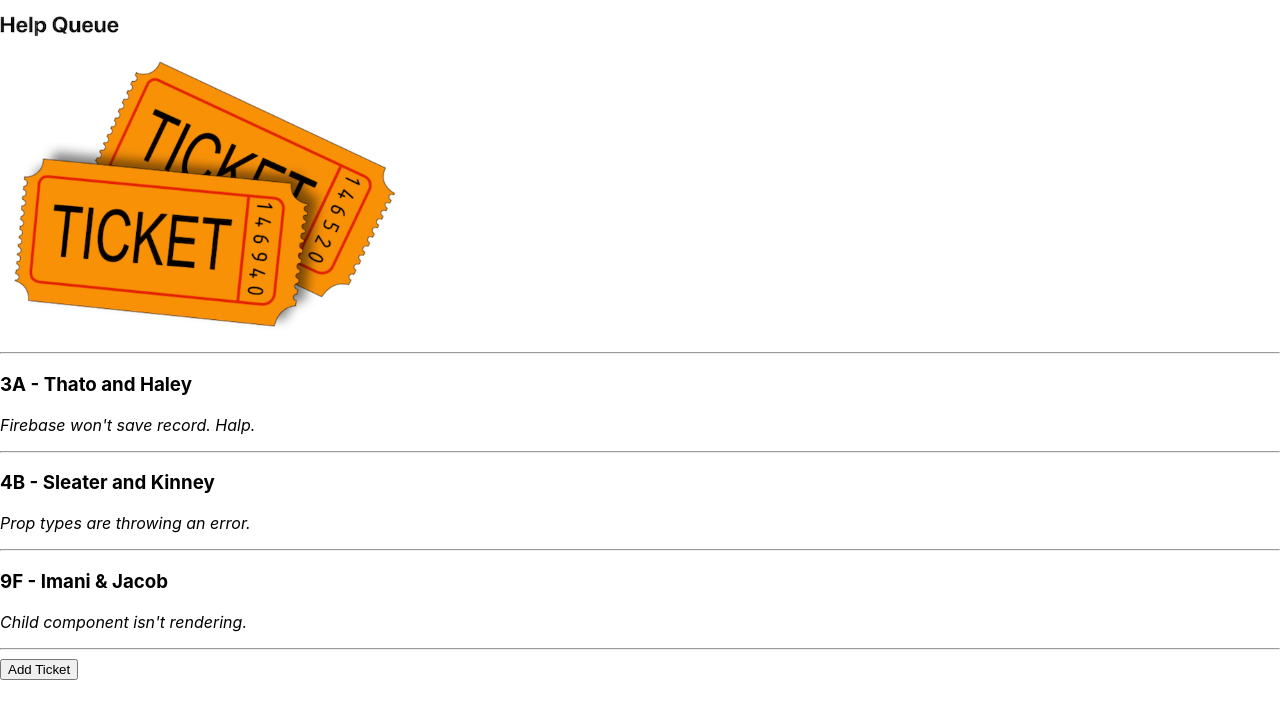
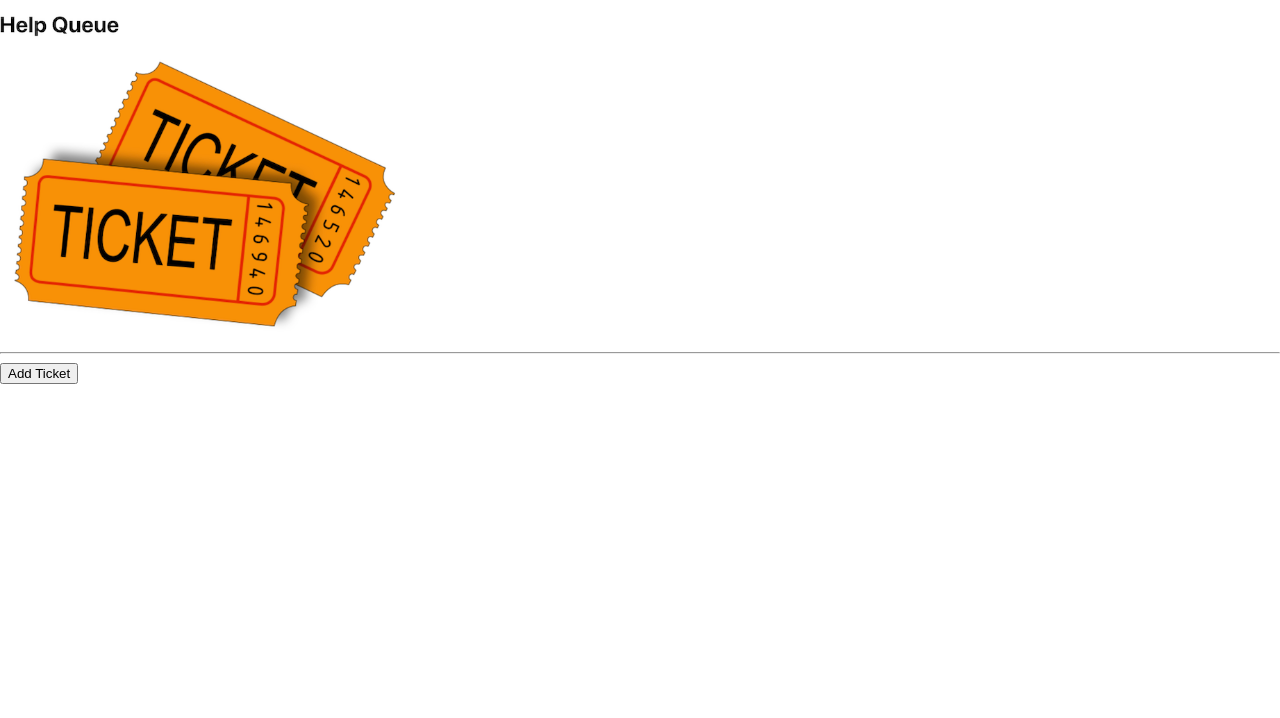
Before and after one commit to CommaderDavid/Help-Queue, a React (Create React App) app: page / in a window 1280 px wide. Shown: the top 718 px of the page. Built offline with nearby package versions, Linux system fonts and the light colour scheme.

Commit message:
Add CRUD to help queue

```diff
--- a/src/components/NewTicketForm.js
+++ b/src/components/NewTicketForm.js
@@ -1,12 +1,11 @@
 import React from "react";
 import { v4 } from 'uuid';
+import PropTypes from "prop-types";
 
 function NewTicketForm(props) {
     function handleNewTicketFormSubmission(event) {
         event.preventDefault();
-        console.log(event.target.names.value);
-        console.log(event.target.location.value);
-        console.log(event.target.issue.value);
+        props.onNewTicketCreation({ names: event.target.names.value, location: event.target.location.value, issue: event.target.issue.value, id: v4() });
     }
 
     return (
@@ -29,4 +28,8 @@
     );
 }
 
+NewTicketForm.propTypes = {
+    onNewTicketCreation: PropTypes.func
+};
+
 export default NewTicketForm;
--- a/src/components/TicketControl.js
+++ b/src/components/TicketControl.js
@@ -1,13 +1,15 @@
 import React from 'react';
 import TicketList from './TicketList';
-import StepsControl from './StepsControl';
+// import StepsControl from './StepsControl';
+import NewTicketForm from './NewTicketForm';
 
 class TicketControl extends React.Component {
 
     constructor(props) {
         super(props);
         this.state = {
-            formVisibleOnPage: false
+            formVisibleOnPage: false,
+            masterTicketList: []
         };
     }
 
@@ -17,14 +19,22 @@
         }));
     };
 
+    handleAddingNewTicketToList = (newTicket) => {
+        const newMasterTicketList = this.state.masterTicketList.concat(newTicket);
+        this.setState({
+            masterTicketList: newMasterTicketList,
+            formVisibleOnPage: false
+        });
+    }
+
     render() {
         let currentlyVisibleState = null;
         let buttonText = null;
         if (this.state.formVisibleOnPage) {
-            currentlyVisibleState = <StepsControl />;
+            currentlyVisibleState = <NewTicketForm onNewTicketCreation={this.handleAddingNewTicketToList} />;
             buttonText = "Return to Ticket List";
         } else {
-            currentlyVisibleState = <TicketList />;
+            currentlyVisibleState = <TicketList ticketList={this.state.masterTicketList} />;
             buttonText = "Add Ticket";
         }
         return (
--- a/src/components/TicketList.js
+++ b/src/components/TicketList.js
@@ -1,29 +1,12 @@
 import React from "react";
 import Ticket from "./Ticket";
+import PropTypes from "prop-types";
 
-const masterTicketList = [
-    {
-        names: 'Thato and Haley',
-        location: '3A',
-        issue: 'Firebase won\'t save record. Halp.'
-    },
-    {
-        names: 'Sleater and Kinney',
-        location: '4B',
-        issue: 'Prop types are throwing an error.'
-    },
-    {
-        names: 'Imani & Jacob',
-        location: '9F',
-        issue: 'Child component isn\'t rendering.'
-    }
-];
-
-function TicketList() {
+function TicketList(props) {
     return (
         <React.Fragment>
             <hr />
-            {masterTicketList.map((ticket, index) =>
+            {props.ticketList.map((ticket, index) =>
                 <Ticket names={ticket.names}
                     location={ticket.location}
                     issue={ticket.issue}
@@ -33,4 +16,8 @@
     );
 }
 
+TicketList.propTypes = {
+    ticketList: PropTypes.array
+};
+
 export default TicketList;
```
